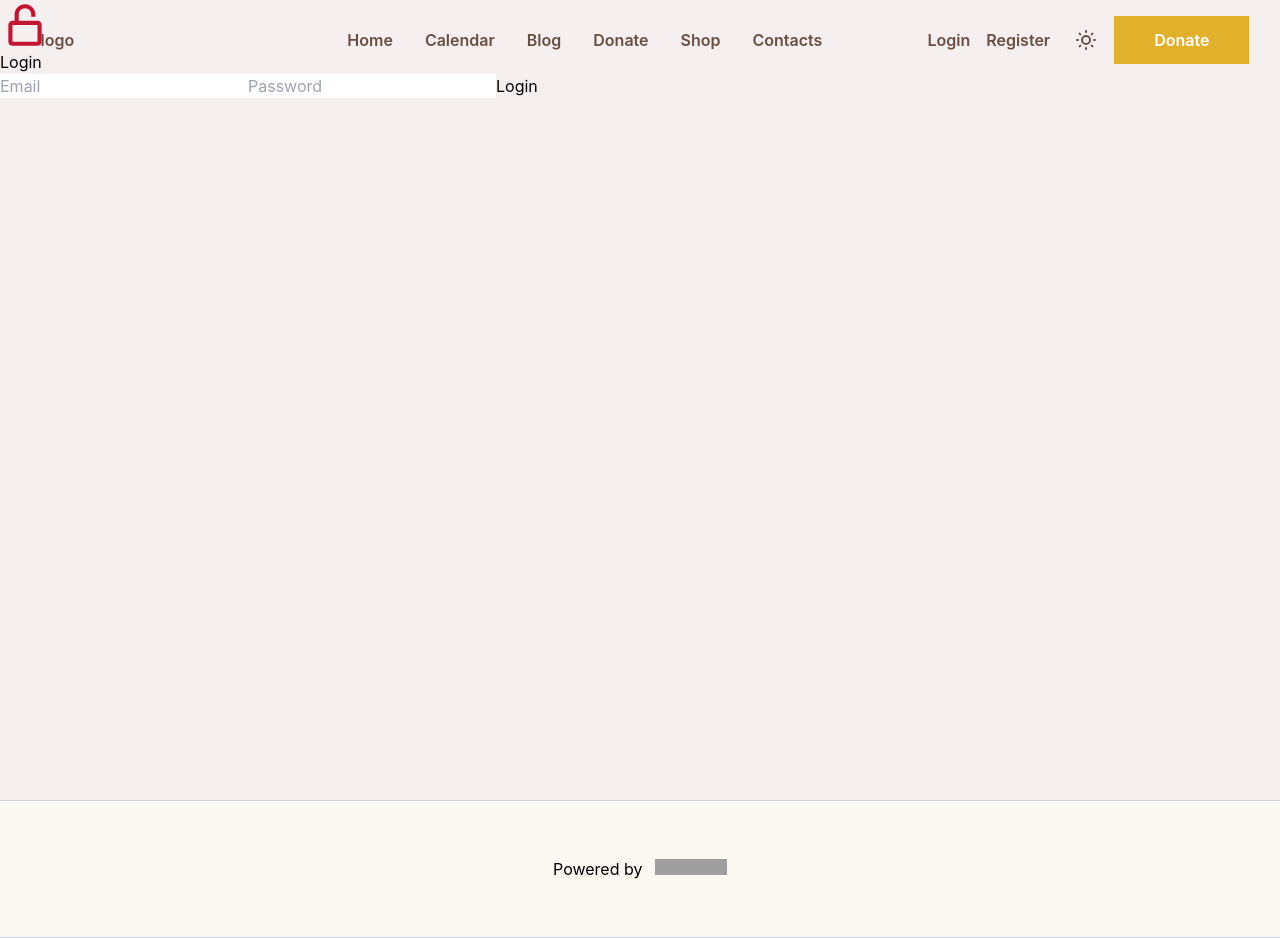
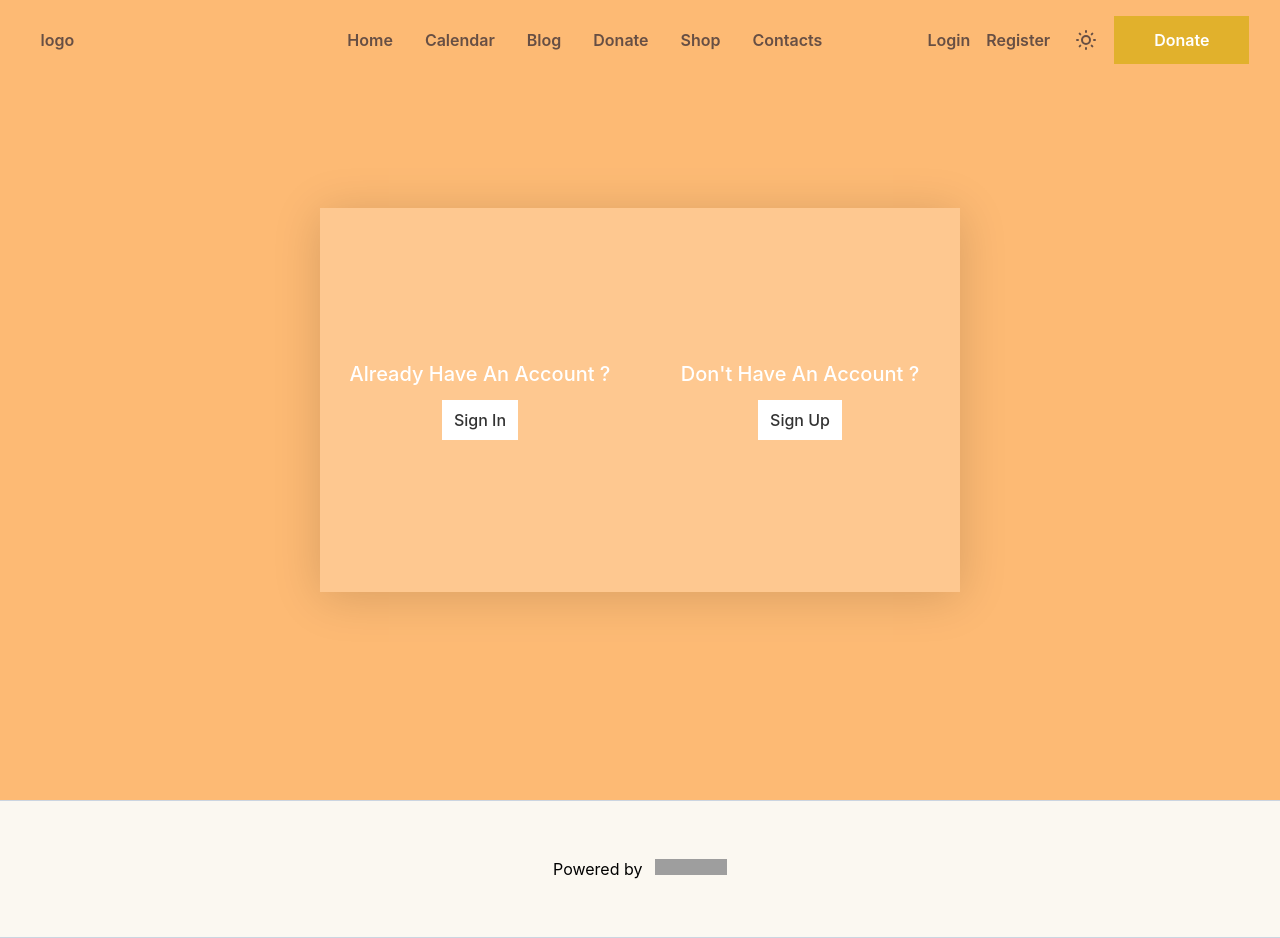
Before and after one commit to yapna-youpi/CHURCH_Herv-, a Next.js app: page /login in a window 1280 px wide. Built offline with nearby package versions, Linux system fonts and the light colour scheme; grey boxes are pictures that could not be loaded.

Commit message:
ajout du debut login

```diff
--- a/components/approot/AppRoot.jsx
+++ b/components/approot/AppRoot.jsx
@@ -26,7 +26,7 @@ function AppRoot() {
     }
 
     return (
-        <div className='black-bg' id='approot'>
+        <div className='black-bg ' id='approot'>
             <Header moon={moon} colorTheme={colorTheme}  />
             <Banner />
 
--- a/components/approot/main/newsletter/Newsletter.jsx
+++ b/components/approot/main/newsletter/Newsletter.jsx
@@ -16,7 +16,7 @@ function Newsletter() {
             </div>
             <div className="form ">
                 <form action="post">
-                    <div className="form-group bg-white flex items-center py-3 pl-4 w-[500px] shadow-dark-400/40">
+                    <div className="form-group bg-white flex items-center py-3 pl-4  shadow-dark-400/40">
                         <input className='border-r w-8/12 outline-0' type="text" placeholder='Enter Your Email Address' />
                         <button type='submit' className='w-4/12 ml-3 flex items-center font-semibold hover:text-hardOrag hover:duration-500'><i className='mx-2'><FaTelegramPlane/> </i> SUBSCRIBE</button>
                     </div>
--- a/pages/login/index.jsx
+++ b/pages/login/index.jsx
@@ -6,8 +6,20 @@ function index() {
   return (
     <div>
       <Header/>
-        <div className="logine d-flex justify-center items-center">
-            <div className='bubble '>
+        <div className="flex justify-center items-center h-screen transition-all duration-500 bg-orange-300 ">
+            <div className="container relative w-6/12 h-96 flex ">
+              <div className="blueBg flex justify-center items-center absolute top-0 left-0 bg-orag">
+                <div className="box signin ">
+                  <h2 className=''>Already Have An Account ?</h2>
+                  <button className='signinBtn'>Sign In</button>
+                </div>
+                <div className="box signup ">
+                  <h2>Don't Have An Account ?</h2>
+                  <button className='signupBtn'>Sign Up</button>
+                </div>
+              </div>
+            </div>
+            {/* <div className='bubble '>
                 <div className='form-container'>
                     <form class="login-form">
                         <div class="icon">
@@ -21,7 +33,7 @@ function index() {
                         <button>Login</button>
                     </form>
                 </div>
-            </div>
+            </div> */}
         </div>
       <Footer />
     </div>
--- a/styles/globals.css
+++ b/styles/globals.css
@@ -53,12 +53,6 @@ a {
   border-color: #E3DBD9!important;
 }
 /*-- styling login--*/
-.logine{
-  background-color: #f6efef;
-    height: 100vh;
-    overflow-x: hidden;
-    width: 100%;
-}
 .buble{
   -webkit-animation: wave 15s linear infinite;
     animation: wave 15s linear infinite;
@@ -71,6 +65,13 @@ a {
     min-height: 550px;
     min-width: 550px;
     width: 40vw;
+}
+.blueBg{
+
+  width: 100%;
+  height: 100%;
+  background: rgba(255, 255, 255, 0.2);
+  box-shadow: 0 5px 45px rgba(0, 0, 0, 0.15);
 }
 
 /* --end styling newsletter --*/
@@ -98,3 +99,12 @@ a {
 .all1{
   @apply px-4 py-5
 }
+.box{
+  @apply relative w-6/12 h-96 flex justify-center items-center flex-col
+}
+.box h2{
+  @apply text-white text-xl font-medium mb-3
+}
+.box button{
+  @apply cursor-pointer bg-white text-softBlack text-base font-medium border-0 py-2 px-3
+}
--- a/tailwind.config.js
+++ b/tailwind.config.js
@@ -15,7 +15,8 @@ module.exports = {
         'orag': '#C19220',
         'hardOrag': '#e1b12c',
         'softBlack': '#333',
-          'softBlu': '#0C9BA8'
+        'softBlu': '#0C9BA8',
+        'berg': '#f6efef'
       }
     },
   },
```
